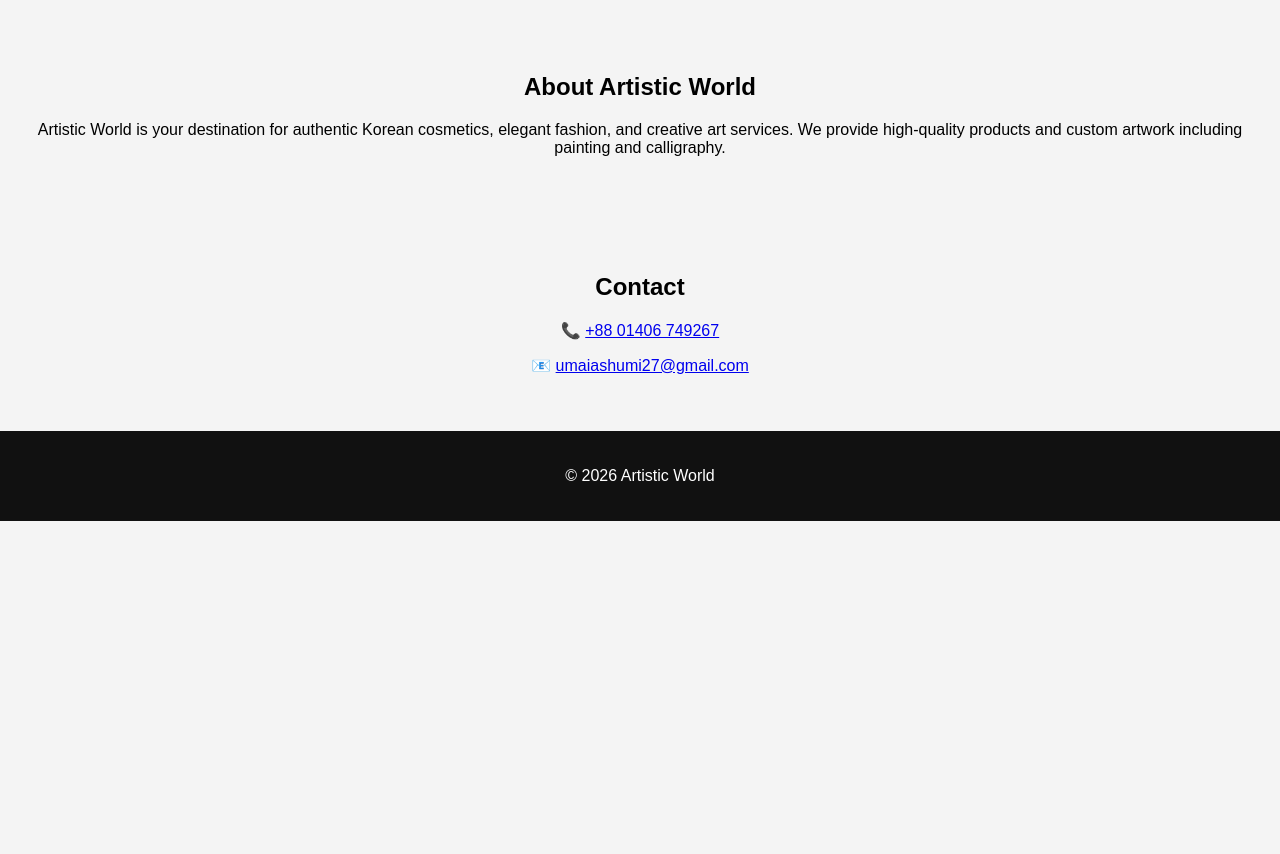
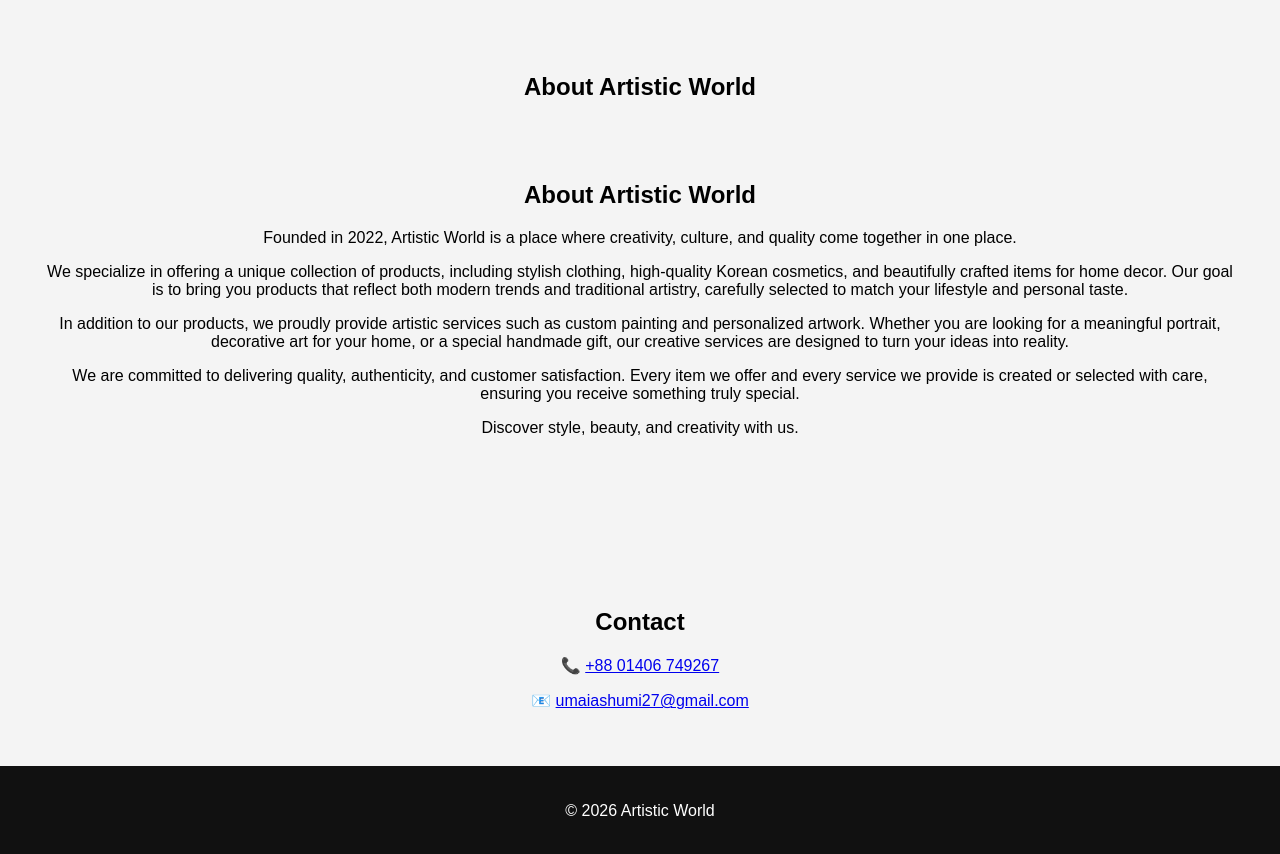
Before and after one commit to Umaiashumi/umaia-shumi.github.io, a website: page index.html in a window 1280 px wide. Shown: the part 1020-1874 px from the top of the page. Before the commit the page ends 1541 px from the top, so only its background shows below. Drawn offline with Linux system fonts and the light colour scheme.

Commit message:
Update index.html

```diff
--- a/index.html
+++ b/index.html
@@ -153,8 +153,29 @@
 <section class="section" id="about">
   <h2>About Artistic World</h2>
   <p>
-    Artistic World is your destination for authentic Korean cosmetics, elegant fashion, and creative art services.
-    We provide high-quality products and custom artwork including painting and calligraphy.
+    <section class="section" id="about">
+  <h2>About Artistic World</h2>
+
+  <p>
+    Founded in 2022, Artistic World is a place where creativity, culture, and quality come together in one place.
+  </p>
+
+  <p>
+    We specialize in offering a unique collection of products, including stylish clothing, high-quality Korean cosmetics, and beautifully crafted items for home decor. Our goal is to bring you products that reflect both modern trends and traditional artistry, carefully selected to match your lifestyle and personal taste.
+  </p>
+
+  <p>
+    In addition to our products, we proudly provide artistic services such as custom painting and personalized artwork. Whether you are looking for a meaningful portrait, decorative art for your home, or a special handmade gift, our creative services are designed to turn your ideas into reality.
+  </p>
+
+  <p>
+    We are committed to delivering quality, authenticity, and customer satisfaction. Every item we offer and every service we provide is created or selected with care, ensuring you receive something truly special.
+  </p>
+
+  <p>
+    Discover style, beauty, and creativity with us.
+  </p>
+</section>
   </p>
 </section>
 
```
